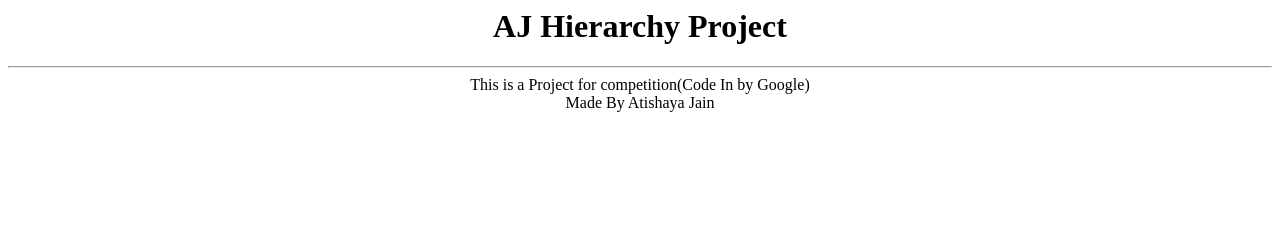
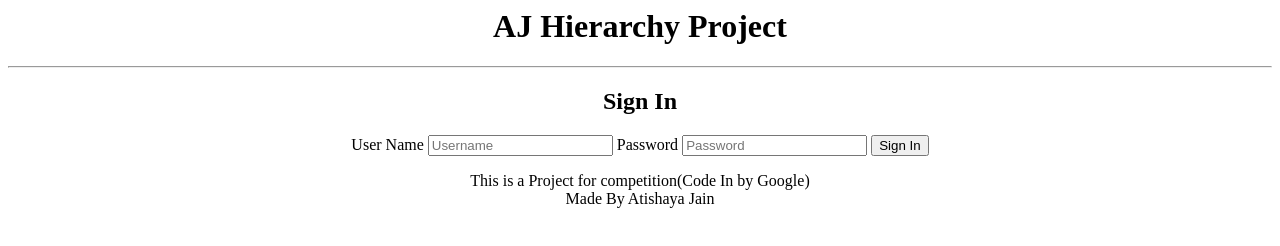
Before and after one commit to atishayj2202/AJ-Hierarchy, a website: page index.html in a window 1280 px wide. Drawn offline with Linux system fonts and the light colour scheme.

Commit message:
2 files modified

```diff
--- a/index.html
+++ b/index.html
@@ -22,6 +22,15 @@
     </script>
     <div id = "main"><center>
       <h1>AJ Hierarchy Project</h1><hr>
+      <div id="signin">
+        <h2>Sign In</h2>
+        <form>
+          <label for="uname">User Name</label>
+          <input type="text" id="uname" placeholder="Username" required>
+          <label for="pword">Password</label>
+          <input type="password" id="pword" placeholder="Password" required>
+          <input type="submit" value="Sign In">
+        </form>
 
 
 
--- a/style.css
+++ b/style.css
@@ -68,6 +68,6 @@ input[type=submit]:hover {
   border-radius: 5px;
   background-color: rgba(255,255,255,0.15);
   padding: 10px;
-  width: 45%;
+  width: 50%;
   height: 50%;
 }
```
